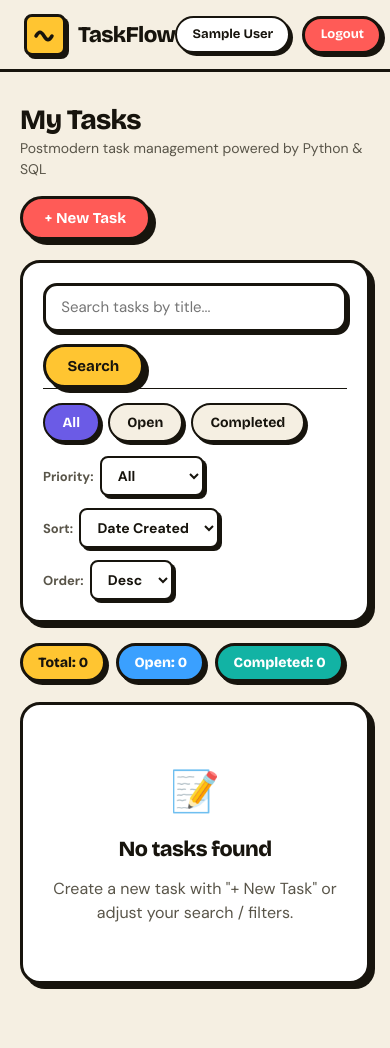
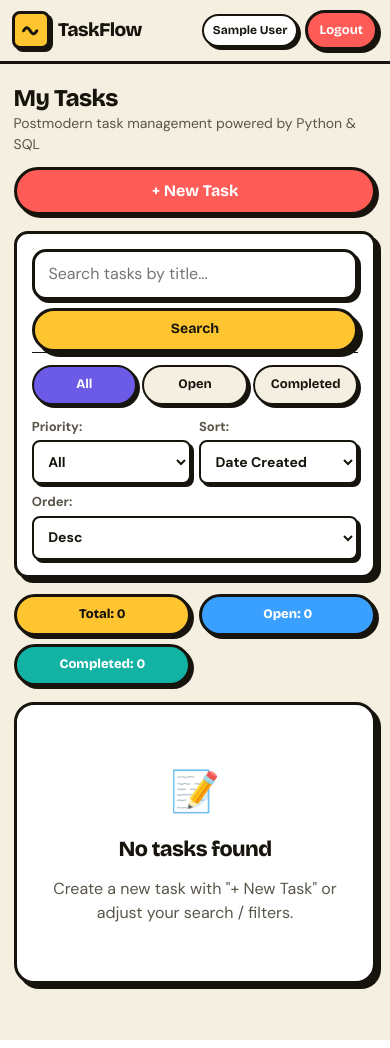
Before and after one commit to nikkita18/TaskFlow-Personal-To-Do, a Flask app: page /tasks in a window 390 px wide. Run offline with Flask 3, Linux system fonts and the light colour scheme; the visitor is signed in with stand-in values (Sample User, id 1); data comes from the database, SQL or seed files in the repository; data that the repository does not hold is empty.

Commit message:
style: implement phone-first responsive design down to 360px viewport with 44px+ touch targets

```diff
--- a/static/css/style.css
+++ b/static/css/style.css
@@ -854,17 +854,318 @@ button, input, select, textarea {
   box-shadow: 1px 1px 0 #17140d;
 }
 
-/* Responsive */
+.search-btn-group {
+  display: flex;
+  gap: 0.5rem;
+  align-items: center;
+}
+
+/* ============================================================
+   PHONE-FIRST RESPONSIVE DESIGN (360px up to 1280px+)
+   Track C Requirements:
+   - Designed for 360px phone screens first
+   - Minimum 44px touch targets on all interactive controls
+   - Strictly zero sideways scrolling (no overflow-x)
+   - Clean readable forms, cards, and modal popups on mobile
+   ============================================================ */
+
+@media (max-width: 768px) {
+  .workspace-container {
+    padding: 1.25rem 0.85rem 3.5rem;
+    gap: 1rem;
+  }
+}
+
 @media (max-width: 640px) {
+  /* Prevent horizontal scroll */
+  html, body.memphis-body {
+    overflow-x: hidden;
+    width: 100%;
+  }
+
+  /* Navigation Header on Mobile */
+  .app-header {
+    padding: 0.65rem 0.75rem;
+  }
+  .header-container {
+    gap: 0.5rem;
+  }
+  .header-left {
+    gap: 0.5rem;
+  }
+  .logo-tile {
+    width: 38px;
+    height: 38px;
+    min-width: 38px;
+  }
+  .logo-glyph {
+    width: 20px;
+    height: 20px;
+  }
+  .app-title {
+    font-size: 1.2rem;
+  }
+  .header-right {
+    gap: 0.4rem;
+  }
+  .user-pill {
+    max-width: 105px;
+    font-size: 0.75rem;
+    padding: 0.35rem 0.55rem;
+  }
+  .btn-pill-sm {
+    min-height: 40px;
+    padding: 0.35rem 0.75rem;
+    font-size: 0.8125rem;
+  }
+
+  /* Top Action Row (Heading & + New Task) */
   .top-action-row {
     flex-direction: column;
-    align-items: flex-start;
+    align-items: stretch;
+    gap: 0.75rem;
   }
+  .top-title-group h1 {
+    font-size: 1.5rem;
+  }
+  .btn-new-task {
+    width: 100%;
+    min-height: 48px;
+    font-size: 1rem;
+    box-shadow: var(--shadow-sm);
+  }
+
+  /* Toolbar: Search & Filters */
+  .toolbar-card {
+    padding: 0.95rem;
+    gap: 0.85rem;
+    border-radius: var(--radius-md);
+  }
+  .search-filter-row {
+    flex-direction: column;
+    gap: 0.5rem;
+  }
+  .search-input-wrapper {
+    width: 100%;
+    min-width: 0;
+  }
+  .search-input-wrapper .form-input {
+    min-height: 46px;
+    font-size: 1rem;
+  }
+  .search-btn-group {
+    width: 100%;
+    display: flex;
+    gap: 0.5rem;
+  }
+  .search-btn-group .btn-pill {
+    flex: 1;
+    min-height: 44px;
+    padding: 0.5rem;
+    font-size: 0.875rem;
+  }
+
+  /* Filter Tabs on Mobile */
+  .filter-pills-row {
+    flex-direction: column;
+    align-items: stretch;
+    gap: 0.75rem;
+    padding-top: 0.75rem;
+  }
+  .status-tabs {
+    display: flex;
+    width: 100%;
+    gap: 0.35rem;
+  }
+  .status-tabs .tab-link {
+    flex: 1;
+    text-align: center;
+    padding: 0.5rem 0.35rem;
+    font-size: 0.8125rem;
+    min-height: 40px;
+    display: flex;
+    align-items: center;
+    justify-content: center;
+  }
+
+  /* Dropdown Cluster (Priority, Sort, Order in 2-column mobile grid) */
+  .dropdown-cluster {
+    display: grid;
+    grid-template-columns: 1fr 1fr;
+    gap: 0.5rem;
+    width: 100%;
+  }
+  .dropdown-group {
+    display: flex;
+    flex-direction: column;
+    align-items: stretch;
+    gap: 0.25rem;
+  }
+  .dropdown-group:last-child {
+    grid-column: span 2;
+  }
+  .dropdown-group select {
+    width: 100%;
+    min-height: 44px;
+    font-size: 0.875rem;
+    padding: 0.4rem 0.65rem;
+  }
+
+  /* Summary Stats (Clean 2x2 Grid on Mobile) */
+  .stats-banner {
+    display: grid;
+    grid-template-columns: 1fr 1fr;
+    gap: 0.5rem;
+    width: 100%;
+  }
+  .stat-pill {
+    min-height: 42px;
+    display: flex;
+    align-items: center;
+    justify-content: center;
+    text-align: center;
+    font-size: 0.8125rem;
+    padding: 0.4rem 0.5rem;
+  }
+
+  /* Task Cards on Mobile */
+  .task-card {
+    padding: 1rem 0.85rem;
+    gap: 0.75rem;
+    border-radius: var(--radius-md);
+  }
+  .toggle-check-btn {
+    width: 34px;
+    height: 34px;
+    min-width: 34px;
+    min-height: 34px;
+    border-radius: 6px;
+    font-size: 1.1rem;
+  }
+  .task-content {
+    min-width: 0;
+  }
+  .task-title-text {
+    font-size: 1.05rem;
+    line-height: 1.35;
+  }
+  .task-desc-text {
+    font-size: 0.875rem;
+    margin-top: 0.3rem;
+  }
+  .task-meta-row {
+    margin-top: 0.65rem;
+    gap: 0.4rem;
+  }
+  .badge {
+    font-size: 0.6875rem;
+    padding: 0.2rem 0.45rem;
+  }
+  .badge-due {
+    font-size: 0.75rem;
+    padding: 0.2rem 0.45rem;
+  }
+  .task-actions {
+    display: flex;
+    flex-direction: column;
+    gap: 0.4rem;
+  }
+  .btn-icon {
+    width: 44px;
+    height: 44px;
+    min-width: 44px;
+    min-height: 44px;
+    font-size: 1rem;
+  }
+
+  /* Forms and Modals on Mobile */
   .form-row {
     flex-direction: column;
+    gap: 0;
   }
-  .filter-pills-row {
-    flex-direction: column;
-    align-items: flex-start;
+  .modal-overlay {
+    padding: 0.75rem;
+    align-items: center;
+  }
+  .modal-card {
+    padding: 1.25rem 1rem;
+    width: 100%;
+    max-width: 100%;
+    border-radius: var(--radius-md);
+    box-shadow: 6px 6px 0 #17140d;
+  }
+  .modal-header {
+    margin-bottom: 1rem;
+  }
+  .modal-header h3 {
+    font-size: 1.25rem;
+  }
+  .modal-close-btn {
+    font-size: 1.6rem;
+    padding: 0.2rem 0.4rem;
+  }
+  .modal-actions {
+    flex-direction: column-reverse;
+    gap: 0.5rem;
+    width: 100%;
+    margin-top: 1.25rem;
+  }
+  .modal-actions .btn-pill {
+    width: 100%;
+    min-height: 48px;
+    font-size: 0.95rem;
   }
 }
+
+/* Auth View (Login / Register Screen) on Phones */
+@media (max-width: 480px) {
+  .auth-view-wrapper {
+    padding: 1.25rem 0.75rem;
+  }
+  .auth-card {
+    padding: 1.5rem 1.15rem;
+    width: 100%;
+    max-width: 100%;
+    border-radius: var(--radius-md);
+    box-shadow: 6px 6px 0 #17140d;
+  }
+  .auth-header {
+    gap: 0.5rem;
+    margin-bottom: 1.25rem;
+  }
+  .auth-title {
+    font-size: 1.85rem;
+  }
+  .tab-group {
+    margin-bottom: 1.15rem;
+    padding: 4px;
+  }
+  .tab-btn {
+    padding: 0.55rem 0.5rem;
+    font-size: 0.8125rem;
+    min-height: 42px;
+    display: flex;
+    align-items: center;
+    justify-content: center;
+  }
+  .demo-box {
+    margin-bottom: 1.15rem;
+  }
+  .btn-demo {
+    min-height: 48px;
+    font-size: 0.8125rem;
+    padding: 0.65rem 0.75rem;
+  }
+  .form-group {
+    margin-bottom: 0.95rem;
+  }
+  .form-input {
+    min-height: 48px;
+    font-size: 1rem; /* 16px font prevents iOS Safari auto-zoom */
+    padding: 0.65rem 0.85rem;
+  }
+  .btn-pill.btn-block {
+    min-height: 48px;
+    font-size: 1rem;
+  }
+}
--- a/templates/login.html
+++ b/templates/login.html
@@ -7,7 +7,7 @@
   <link rel="preconnect" href="https://fonts.googleapis.com">
   <link rel="preconnect" href="https://fonts.gstatic.com" crossorigin>
   <link href="https://fonts.googleapis.com/css2?family=Bricolage+Grotesque:opsz,wght@12..96,700;12..96,800&family=DM+Sans:ital,opsz,wght@0,9..40,400;0,9..40,500;0,9..40,700;1,9..40,400&display=swap" rel="stylesheet">
-  <link rel="stylesheet" href="/static/css/style.css?v=memphis_pure_v3">
+  <link rel="stylesheet" href="/static/css/style.css?v=mobile_phone_first_v4">
 </head>
 <body class="memphis-body">
   <main class="auth-view-wrapper">
--- a/templates/tasks.html
+++ b/templates/tasks.html
@@ -7,7 +7,7 @@
   <link rel="preconnect" href="https://fonts.googleapis.com">
   <link rel="preconnect" href="https://fonts.gstatic.com" crossorigin>
   <link href="https://fonts.googleapis.com/css2?family=Bricolage+Grotesque:opsz,wght@12..96,700;12..96,800&family=DM+Sans:ital,opsz,wght@0,9..40,400;0,9..40,500;0,9..40,700;1,9..40,400&display=swap" rel="stylesheet">
-  <link rel="stylesheet" href="/static/css/style.css?v=memphis_pure_v3">
+  <link rel="stylesheet" href="/static/css/style.css?v=mobile_phone_first_v4">
 </head>
 <body class="memphis-body">
   <!-- Top Header Navigation -->
@@ -43,12 +43,12 @@
 
     <!-- Top Action Row: Headline + "+ New Task" Button -->
     <div class="top-action-row">
-      <div>
+      <div class="top-title-group">
         <h1>My Tasks</h1>
         <p class="text-muted" style="font-size: 0.875rem;">Postmodern task management powered by Python &amp; SQL</p>
       </div>
       <!-- Pure CSS Modal Trigger (Zero JS) -->
-      <a href="#modal-new-task" class="btn-pill btn-pill-coral">
+      <a href="#modal-new-task" class="btn-pill btn-pill-coral btn-new-task">
         + New Task
       </a>
     </div>
@@ -60,10 +60,12 @@
           <div class="search-input-wrapper">
             <input type="search" name="q" value="{{ q or '' }}" placeholder="Search tasks by title..." class="form-input">
           </div>
-          <button type="submit" class="btn-pill btn-pill-mustard">Search</button>
-          {% if q or status != 'all' or priority or sort != 'createdAt' %}
-            <a href="/tasks" class="btn-pill btn-pill-ghost">Clear</a>
-          {% endif %}
+          <div class="search-btn-group">
+            <button type="submit" class="btn-pill btn-pill-mustard">Search</button>
+            {% if q or status != 'all' or priority or sort != 'createdAt' %}
+              <a href="/tasks" class="btn-pill btn-pill-ghost">Clear</a>
+            {% endif %}
+          </div>
         </div>
 
         <div class="filter-pills-row">
```
